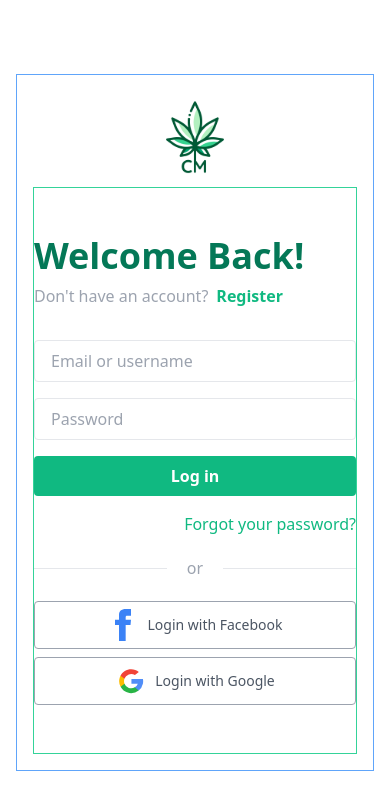
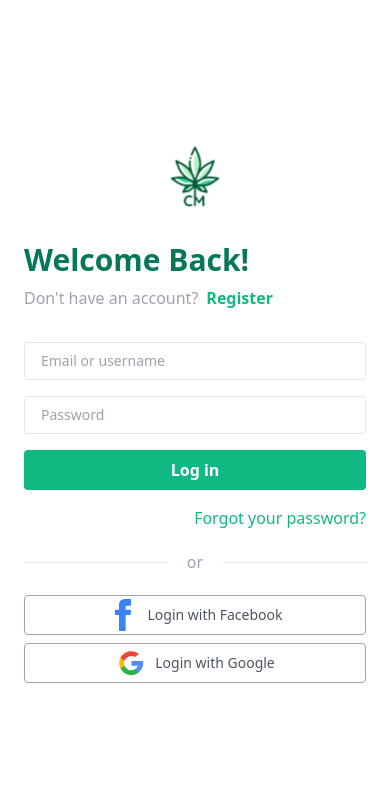
Before and after one commit to braveheart-star/sonic-canabis-app, a Next.js app: page /auth/login in a window 390 px wide. Shown: the top 810 px of the page. Built offline with nearby package versions, Linux system fonts and the light colour scheme; no server answers; what easy-peasy would draw is missing.

Commit message:
finished login page

```diff
--- a/src/pages/auth/login.tsx
+++ b/src/pages/auth/login.tsx
@@ -5,10 +5,10 @@ import Link from "next/link";
 export default function login() {
   return (
     <div className="container flex min-h-screen px-4 m-auto mx-auto">
-      <div className="w-full max-w-6xl m-auto border border-blue-400">
-        <div className="grid sm:grid-cols-3">
-          <div className="w-full col-span-2 p-4 ">
-            <div className="flex-shrink-0 w-24 h-24 mx-auto">
+      <div className="w-full max-w-6xl m-auto">
+        <div className="grid lg:grid-cols-3">
+          <div className="w-full p-2 lg:col-span-2 sm:p-4 ">
+            <div className="flex-shrink-0 w-20 h-20 mx-auto lg:w-24 lg:h-24">
               <Image
                 src="/images/logo.svg"
                 alt="logo"
@@ -16,8 +16,10 @@ export default function login() {
                 height={2000}
               />
             </div>
-            <div className="w-full max-w-xl py-12 mx-auto border border-green-400">
-              <p className="text-4xl font-bold text-green-700">Welcome Back!</p>
+            <div className="w-full max-w-xl py-6 mx-auto lg:py-12">
+              <p className="text-3xl font-bold text-green-700 lg:text-4xl">
+                Welcome Back!
+              </p>
               <p className="mt-2 text-gray-400">
                 Don't have an account?
                 <Link href="./register">
@@ -29,11 +31,11 @@ export default function login() {
 
               <div className="mt-8 space-y-4 ">
                 <input
-                  className="block w-full p-2 px-4 border rounded focus:border-green-300 focus:outline-none"
+                  className="block w-full p-2 px-4 text-sm border rounded lg:text-base focus:border-green-300 focus:outline-none"
                   placeholder="Email or username"
                 />
                 <input
-                  className="block w-full p-2 px-4 border rounded focus:border-green-300 focus:outline-none"
+                  className="block w-full p-2 px-4 text-sm border rounded lg:text-base focus:border-green-300 focus:outline-none"
                   placeholder="Password"
                 />
                 <button className="w-full py-2 text-base font-bold text-white bg-green-500 rounded">
@@ -52,8 +54,8 @@ export default function login() {
               </div>
 
               <div className="mt-8 ">
-                <div className="grid grid-cols-1 space-y-2 sm:gap-x-4 sm:grid-cols-2">
-                  <button className="flex items-center justify-center w-full h-12 mx-auto space-x-2 text-sm text-gray-600 border border-gray-400 rounded">
+                <div className="grid grid-cols-1 space-y-2 sm:space-y-0 sm:gap-x-4 sm:grid-cols-2">
+                  <button className="flex items-center justify-center w-full h-10 mx-auto space-x-2 text-sm text-gray-600 border border-gray-400 rounded lg:h-12">
                     <svg
                       xmlns="http://www.w3.org/2000/svg"
                       width="24"
@@ -65,7 +67,7 @@ export default function login() {
                     </svg>
                     <p>Login with Facebook</p>
                   </button>
-                  <button className="flex items-center justify-center w-full h-12 mx-auto space-x-2 text-sm text-gray-600 border border-gray-400 rounded">
+                  <button className="flex items-center justify-center w-full h-10 mx-auto space-x-2 text-sm text-gray-600 border border-gray-400 rounded lg:h-12">
                     <svg
                       width="40"
                       height="40"
@@ -97,13 +99,12 @@ export default function login() {
             </div>
           </div>
 
-          <div className="relative ">
+          <div className="relative hidden lg:block">
             <Image
               src="/images/auth/authBack.png"
               alt="Picture of the author"
               layout="fill" // required
               objectFit="cover" // change to suit your needs
-              className="hidden sm:block" // just an example
             />
           </div>
         </div>
```
